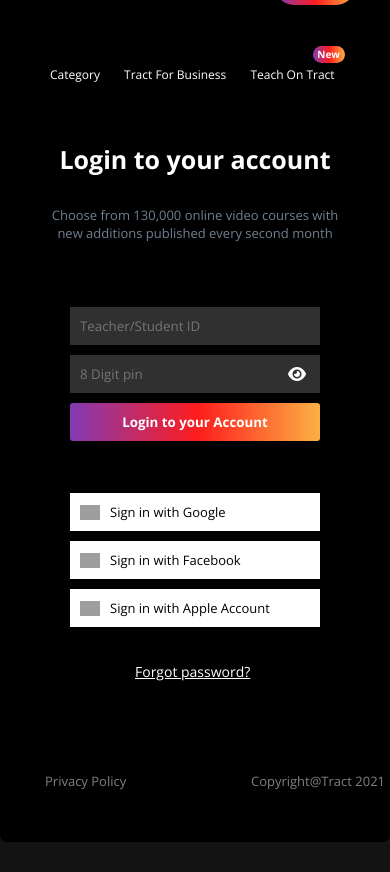
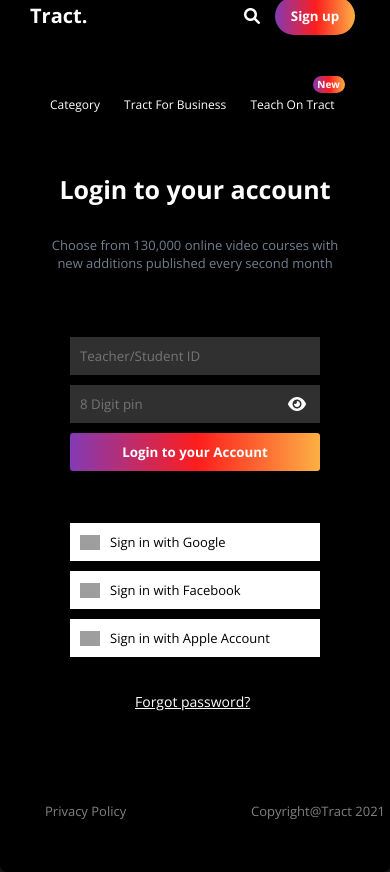
Before and after one commit to PabloSilva23/landing-page-dark, a plain HTML site: page index.html in a window 390 px wide. Before the commit the page ends 844 px from the top, so only its background shows below. Drawn offline with nearby package versions, Linux system fonts and the light colour scheme; grey boxes are pictures that could not be loaded.

Commit message:
style
remoção de uma propriedade css

```diff
--- a/responsividade.css
+++ b/responsividade.css
@@ -66,7 +66,6 @@
     .container {
         height: 900px;
         width: 100%;
-        transform: translateY(-30px);
     }
     .text-princ {
         top: 20px;
```
